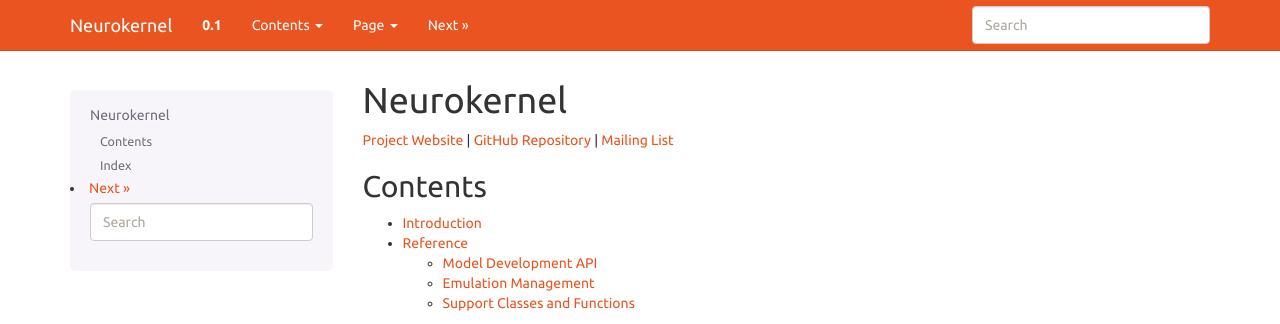
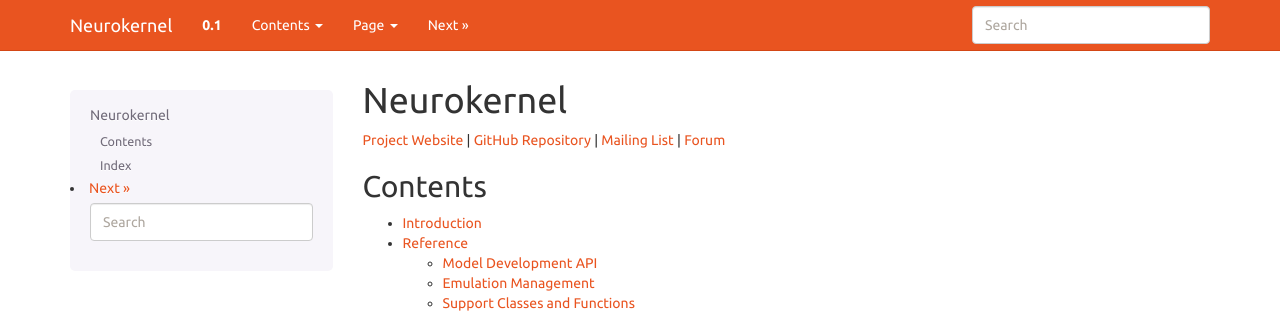
Before and after one commit to neurokernel/neurokernel, a Sphinx documentation site: the page built from docs/source/index.rst, in a window 1280 px wide. Shown: the top 324 px of the page. Built offline with Sphinx 7.4.7, drawn with Linux system fonts in a browser that asks for light colours; formulas are drawn with MathJax 3.

Commit message:
Add link to forum to docs.

```diff
--- a/docs/source/index.rst
+++ b/docs/source/index.rst
@@ -5,7 +5,8 @@ Neurokernel
 
 `Project Website <http://neurokernel.github.io>`_ | `GitHub Repository
 <http://github.com/neurokernel/neurokernel>`_ | `Mailing List
-<https://lists.columbia.edu/mailman/listinfo/neurokernel-dev>`_
+<https://lists.columbia.edu/mailman/listinfo/neurokernel-dev>`_ | `Forum
+<http://neurokernel.67426.x6.nabble.com/>`_
 
 Contents
 --------
```
